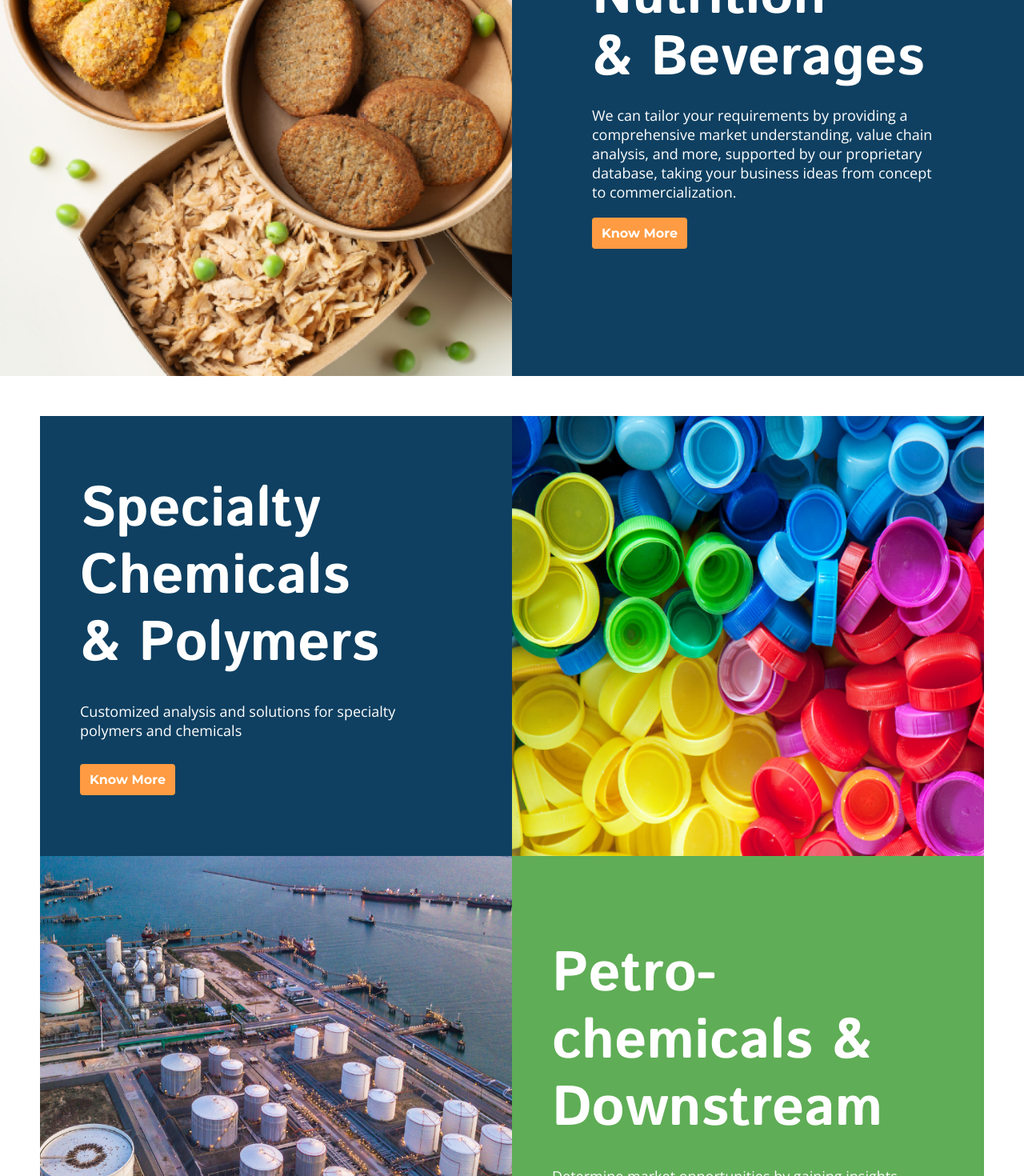
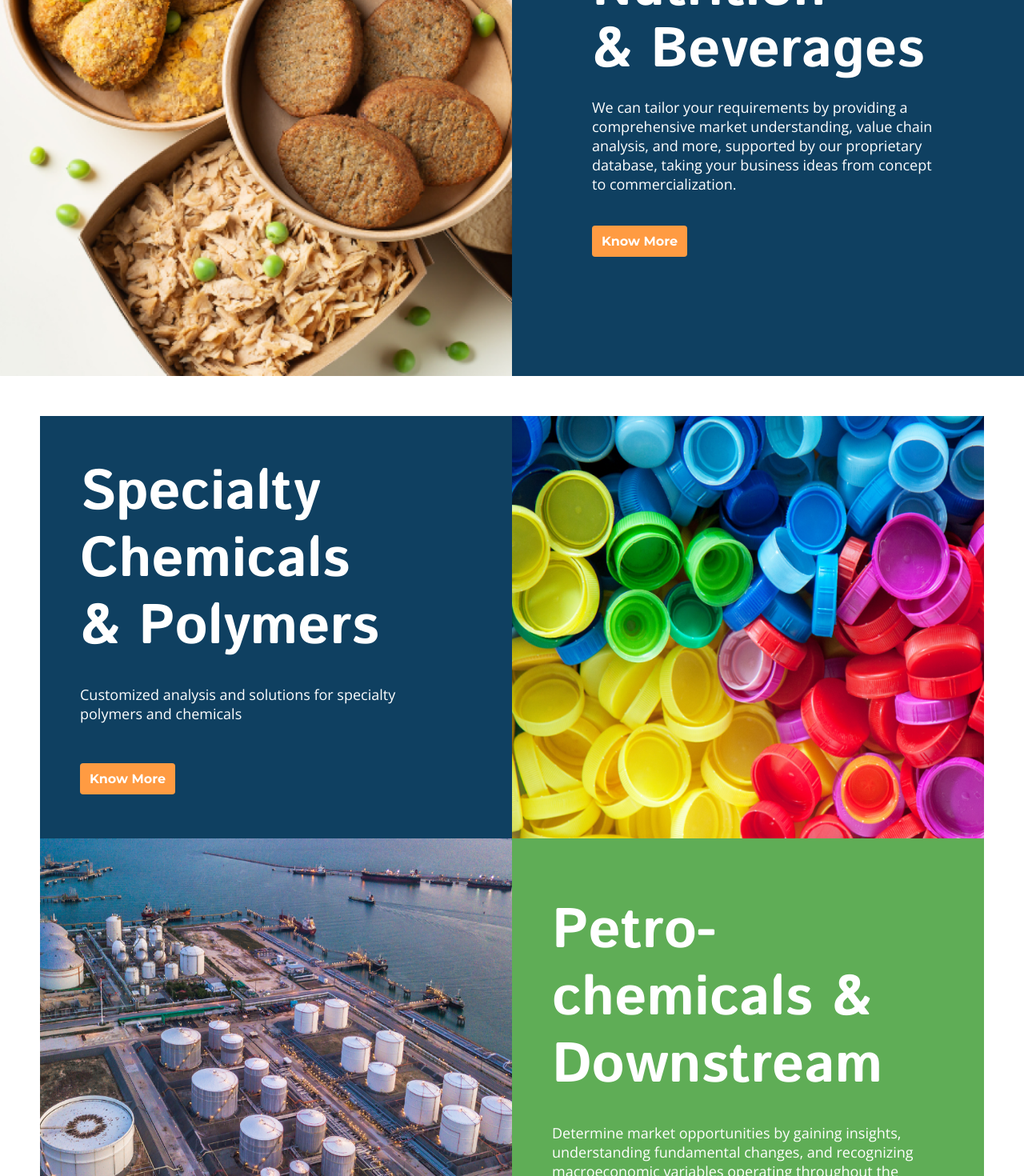
Before and after one commit to kaseracodes/chembizr, a React (Vite) app: page / in a window 1280 px wide. Shown: the part 1360-2830 px from the top of the page at 80% size. Built offline with nearby package versions, Linux system fonts and the light colour scheme; a web font is replaced by a local one.

Commit message:
Modify: home page focus area section

```diff
--- a/src/components/focusArea/FocusArea.module.css
+++ b/src/components/focusArea/FocusArea.module.css
@@ -44,5 +44,5 @@
   font-size: 18px;
   font-weight: 400;
   color: var(--white);
-  margin: 0;
+  margin: 0 0 20px 0;
 }
--- a/src/components/focusAreasSection/FocusAreasSection.module.css
+++ b/src/components/focusAreasSection/FocusAreasSection.module.css
@@ -5,9 +5,10 @@
 .innerContainer {
   display: grid;
   grid-template-columns: 1fr 1fr;
-  grid-template-rows: 110px 110px 110px 110px 110px 110px 110px 110px 110px 110px 110px 110px 110px 110px 110px 110px 110px 110px 110px 110px;
+  grid-template-rows: 88px 88px 88px 88px 88px 88px 88px 88px 88px 88px 88px 88px 88px 88px 88px 88px 88px 88px 88px 88px 88px 88px 88px 88px 88px;
   gap: 0px 0px;
   grid-template-areas:
+    "one two"
     "one two"
     "one two"
     "one two"
@@ -18,12 +19,16 @@
     "three four"
     "three four"
     "three four"
+    "three four"
     "five four"
     "five six"
     "five six"
     "five six"
     "five six"
+    "five six"
+    "five six"
     "five eight"
+    "seven eight"
     "seven eight"
     "seven eight"
     "seven eight"
@@ -114,5 +119,6 @@
   font-size: 18px;
   font-weight: 400;
   color: var(--white);
-  margin: 0;
+  margin: 0 0 20px 0;
+  text-wrap: wrap;
 }
```
